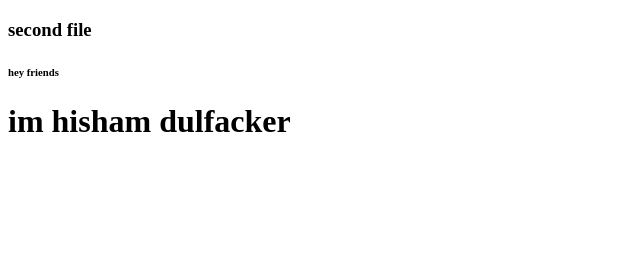
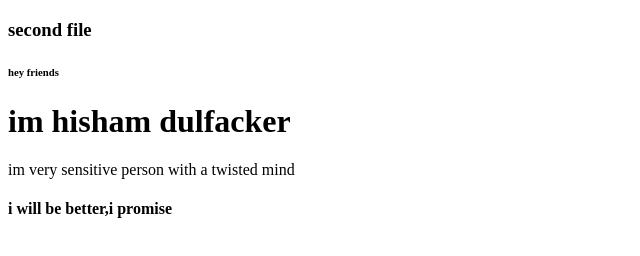
Before and after one commit to dulfackerhisham/datewithgit, a plain HTML site: page hey.html in a window 1280 px wide. Shown: the whole page, without its empty margins (0-640 px from the left). Drawn offline with Linux system fonts and the light colour scheme.

Commit message:
hey file again modified

```diff
--- a/hey.html
+++ b/hey.html
@@ -10,5 +10,9 @@
     <h6>hey friends</h6>
 
     <h1>im hisham dulfacker</h1>
+    <p>im very sensitive person with a twisted mind</p>
+    <h4>
+        i will be better,i promise
+    </h4>
 </body>
 </html>
```
